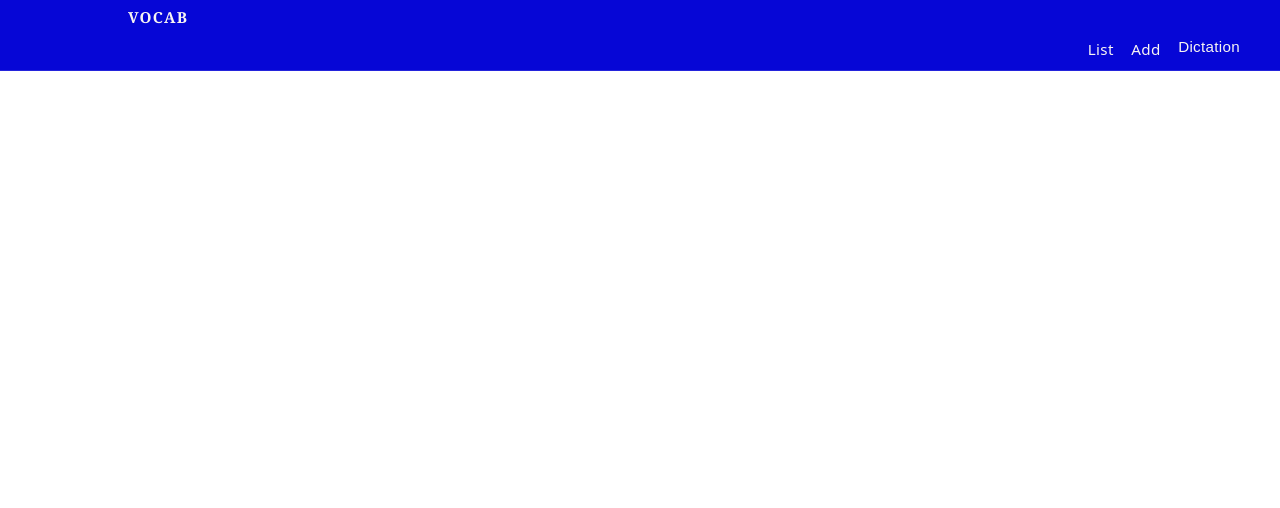
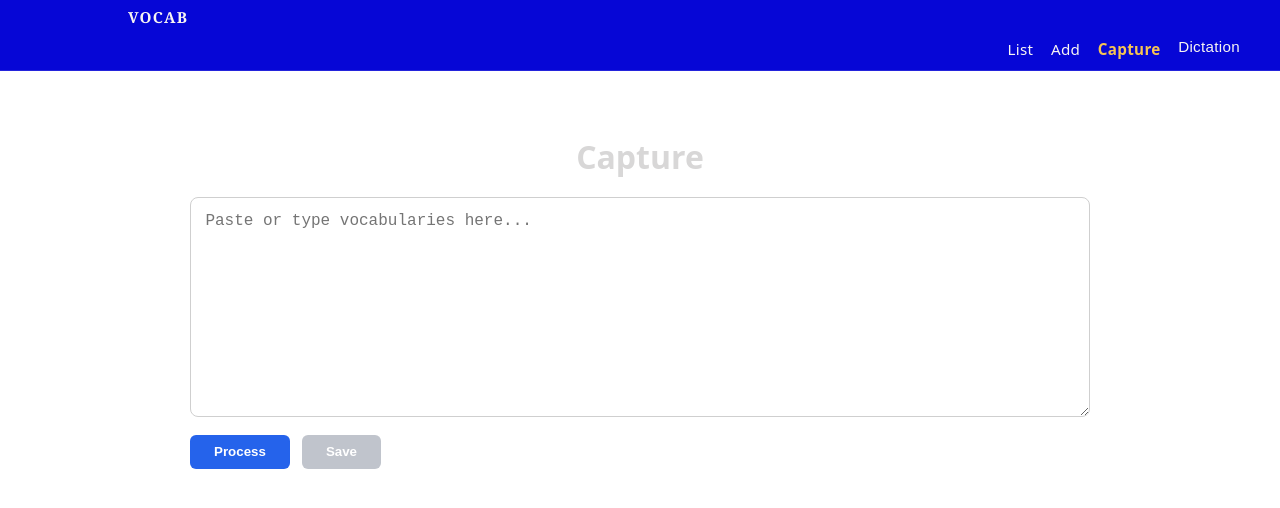
Before and after one commit to jasonpanggithub/VocabReact, a React (Vite) app: page /capture in a window 1280 px wide. Shown: the top 508 px of the page. Built offline with nearby package versions, Linux system fonts and the light colour scheme.

Commit message:
add capturing text function

```diff
--- a/src/navigation/navItems.jsx
+++ b/src/navigation/navItems.jsx
@@ -1,5 +1,6 @@
 import List from '../pages/List/List'
 import Add from '../pages/Add/Add'
+import Capture from '../pages/Capture/Capture'
 import ByDate from '../pages/Dictation/ByDate/ByDate'
 import TNPlus from '../pages/Dictation/TNPlus/TNPlus'
 import Edit from '../pages/Edit/Edit'
@@ -7,6 +8,7 @@ import Edit from '../pages/Edit/Edit'
 const navItems = [
   { path: '/list', label: 'List', element: <List /> },
   { path: '/add', label: 'Add', element: <Add /> },
+  { path: '/capture', label: 'Capture', element: <Capture /> },
   {
     label: 'Dictation',
     children: [
--- /dev/null
+++ b/src/pages/Capture/Capture.css
@@ -0,0 +1,61 @@
+.capture {
+  padding: 1.5rem;
+  max-width: 900px;
+  margin: 0 auto;
+}
+
+.capture__title {
+  text-align: center;
+  margin-bottom: 1rem;
+  color: #d8d7d7;
+}
+
+.capture__textarea {
+  width: 100%;
+  min-height: 220px;
+  padding: 0.9rem;
+  border-radius: 8px;
+  border: 1px solid #cfcfcf;
+  font-size: 1rem;
+  box-sizing: border-box;
+  resize: vertical;
+}
+
+.capture__button {
+  margin-top: 0.75rem;
+  padding: 0.6rem 1.5rem;
+  background: #2563eb;
+  color: #fff;
+  border: none;
+  border-radius: 6px;
+  cursor: pointer;
+  font-weight: 600;
+}
+
+.capture__button:disabled {
+  background: #a9b7e5;
+  cursor: not-allowed;
+}
+
+.capture__button--secondary {
+  background: #4b5563;
+}
+
+.capture__button--secondary:disabled {
+  background: #c0c4cc;
+}
+
+.capture__error {
+  margin-top: 0.75rem;
+  color: #d32f2f;
+}
+
+.capture__result {
+  margin-top: 1.5rem;
+}
+
+.capture__actions {
+  display: flex;
+  gap: 0.75rem;
+  align-items: center;
+}
--- /dev/null
+++ b/src/pages/Capture/Capture.jsx
@@ -0,0 +1,137 @@
+import { useState } from 'react'
+import NewWord from './NewWord'
+import './Capture.css'
+
+const API_BASE_URL = '/api'
+
+function Capture() {
+  const [text, setText] = useState('')
+  const [result, setResult] = useState([])
+  const [loading, setLoading] = useState(false)
+  const [error, setError] = useState(null)
+  const [saving, setSaving] = useState(false)
+  const [saveError, setSaveError] = useState(null)
+
+  const handleSubmit = async () => {
+    if (!text.trim()) return
+    setLoading(true)
+    setError(null)
+    setResult([])
+    try {
+      const response = await fetch(
+        `${API_BASE_URL}/Vocabularies/capture-new-vocabularies`,
+        {
+          method: 'POST',
+          headers: {
+            'Content-Type': 'application/json',
+          },
+          body: JSON.stringify(text),
+        }
+      )
+      if (!response.ok) {
+        throw new Error(`Failed to capture (${response.status})`)
+      }
+      const data = await response.json()
+      setResult(Array.isArray(data) ? data : [])
+    } catch (err) {
+      setError(err.message)
+    } finally {
+      setLoading(false)
+    }
+  }
+
+  const handleUpdate = (index, nextWord) => {
+    setResult((prev) => {
+      const next = [...prev]
+      next[index] = nextWord
+      return next
+    })
+  }
+
+  const handleSave = async () => {
+    if (saving) return
+    const payload = result
+      .filter((item) => item?.add)
+      .map((item) => ({
+        spelling: item.spelling || '',
+        stem: item.stem || '',
+        definition: item.definition || '',
+        needTest: item.needTest ? 'Y' : 'N',
+        example: item.example || null,
+        pronunciation: item.pronunciation || null,
+      }))
+
+    if (payload.length === 0) {
+      setSaveError('No items selected to save.')
+      return
+    }
+
+    setSaving(true)
+    setSaveError(null)
+    try {
+      const response = await fetch(
+        `${API_BASE_URL}/Vocabularies/upsert-by-spelling`,
+        {
+          method: 'POST',
+          headers: {
+            'Content-Type': 'application/json',
+          },
+          body: JSON.stringify(payload),
+        }
+      )
+      if (!response.ok) {
+        throw new Error(`Failed to save (${response.status})`)
+      }
+    } catch (err) {
+      setSaveError(err.message)
+    } finally {
+      setSaving(false)
+    }
+  }
+
+  return (
+    <div className="capture">
+      <h1 className="capture__title">Capture</h1>
+      <textarea
+        className="capture__textarea"
+        value={text}
+        onChange={(event) => setText(event.target.value)}
+        placeholder="Paste or type vocabularies here..."
+        rows="10"
+      />
+      <div className="capture__actions">
+        <button
+          type="button"
+          className="capture__button"
+          onClick={handleSubmit}
+          disabled={loading}
+        >
+          {loading ? 'Processing...' : 'Process'}
+        </button>
+        <button
+          type="button"
+          className="capture__button capture__button--secondary"
+          onClick={handleSave}
+          disabled={saving || result.length === 0}
+        >
+          {saving ? 'Saving...' : 'Save'}
+        </button>
+      </div>
+      {error && <div className="capture__error">Error: {error}</div>}
+      {saveError && <div className="capture__error">Error: {saveError}</div>}
+      {Array.isArray(result) && result.length > 0 && (
+        <div className="capture__result">
+          {result.map((item, index) => (
+            <NewWord
+              key={item.id || item.spelling || index}
+              data={item}
+              onChange={(nextWord) => handleUpdate(index, nextWord)}
+            />
+          ))}
+        </div>
+      )}
+    </div>
+  )
+}
+
+export default Capture
--- /dev/null
+++ b/src/pages/Capture/NewWord.css
@@ -0,0 +1,46 @@
+.new-word {
+  border: 1px solid #e3e3e3;
+  border-radius: 8px;
+  padding: 0.5rem 0.75rem;
+  background: #fff;
+}
+
+.new-word + .new-word {
+  margin-top: 0.75rem;
+}
+
+.new-word__row {
+  display: flex;
+  flex-wrap: wrap;
+  gap: 0.5rem;
+  align-items: center;
+}
+
+.new-word__check {
+  display: inline-flex;
+  align-items: center;
+  gap: 0.35rem;
+  font-weight: 600;
+  color: #333;
+  white-space: nowrap;
+}
+
+.new-word__input {
+  min-width: 140px;
+  flex: 1 1 160px;
+  border: 1px solid #cfcfcf;
+  border-radius: 6px;
+  padding: 0.45rem 0.6rem;
+  font-size: 0.9rem;
+}
+
+@media (max-width: 720px) {
+  .new-word__row {
+    flex-direction: column;
+    align-items: stretch;
+  }
+
+  .new-word__input {
+    width: 100%;
+  }
+}
--- /dev/null
+++ b/src/pages/Capture/NewWord.jsx
@@ -0,0 +1,103 @@
+import { useEffect, useState } from 'react'
+import './NewWord.css'
+
+const defaultForm = {
+  add: false,
+  needTest: true,
+  spelling: '',
+  pronunciation: '',
+  stem: '',
+  definition: '',
+  example: '',
+}
+
+function NewWord({ data, onChange }) {
+  const [form, setForm] = useState(defaultForm)
+
+  useEffect(() => {
+    if (!data) return
+    setForm((prev) => ({
+      ...prev,
+      ...data,
+    }))
+  }, [data])
+
+  const handleChange = (event) => {
+    const { name, type, checked, value } = event.target
+    const nextForm = {
+      ...form,
+      [name]: type === 'checkbox' ? checked : value,
+    }
+    setForm(nextForm)
+    if (onChange) {
+      onChange(nextForm)
+    }
+  }
+
+  return (
+    <div className="new-word">
+      <div className="new-word__row">
+        <label className="new-word__check">
+          <input
+            type="checkbox"
+            name="add"
+            checked={form.add}
+            onChange={handleChange}
+          />
+          <span>Add</span>
+        </label>
+        <label className="new-word__check">
+          <input
+            type="checkbox"
+            name="needTest"
+            checked={form.needTest}
+            onChange={handleChange}
+          />
+          <span>Need Test</span>
+        </label>
+        <input
+          className="new-word__input"
+          name="spelling"
+          type="text"
+          placeholder="Spelling"
+          value={form.spelling}
+          onChange={handleChange}
+        />
+        <input
+          className="new-word__input"
+          name="pronunciation"
+          type="text"
+          placeholder="Pronunciation"
+          value={form.pronunciation}
+          onChange={handleChange}
+        />
+        <input
+          className="new-word__input"
+          name="stem"
+          type="text"
+          placeholder="Stem"
+          value={form.stem}
+          onChange={handleChange}
+        />
+        <input
+          className="new-word__input"
+          name="definition"
+          type="text"
+          placeholder="Definition"
+          value={form.definition}
+          onChange={handleChange}
+        />
+        <input
+          className="new-word__input"
+          name="example"
+          type="text"
+          placeholder="Example"
+          value={form.example}
+          onChange={handleChange}
+        />
+      </div>
+    </div>
+  )
+}
+
+export default NewWord
```
